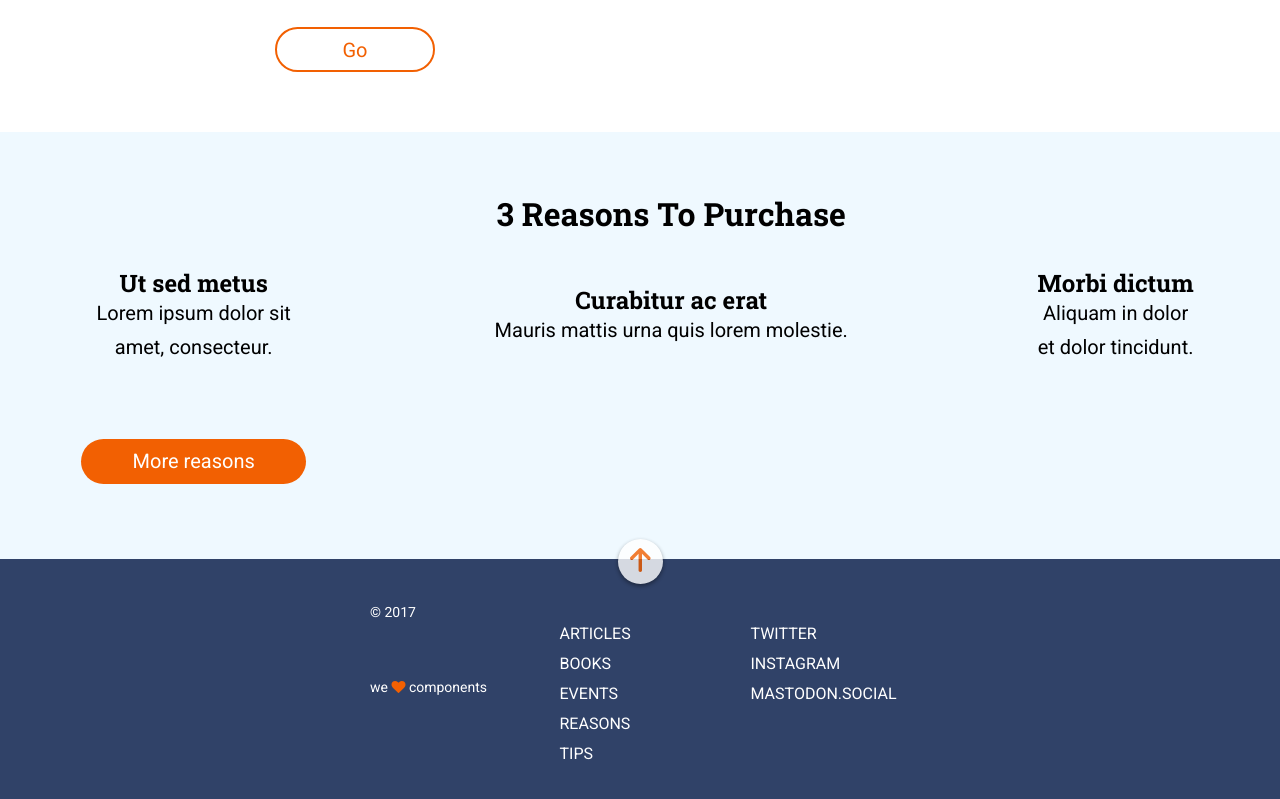
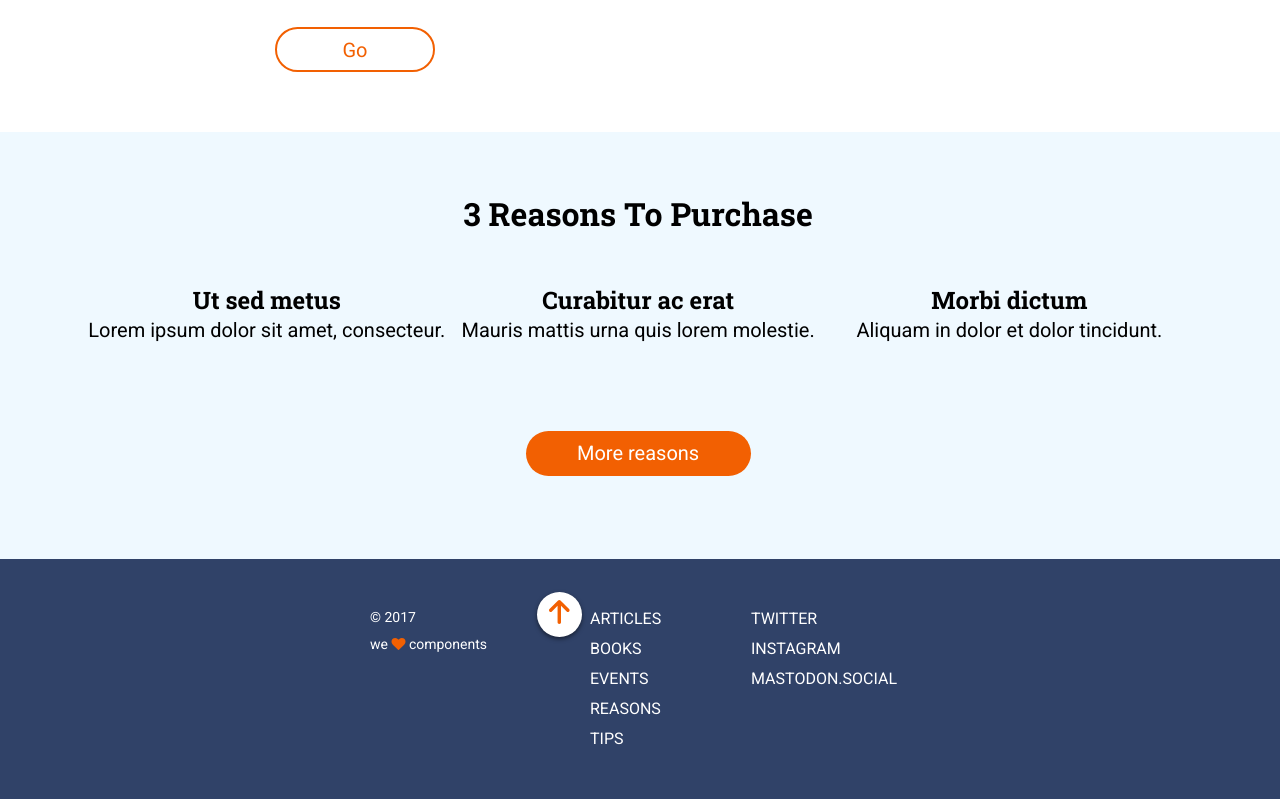
Before and after one commit to Martcacio/anonymous-proxy, a website: page public/index.html in a window 1280 px wide. Shown: the part 1058-1857 px from the top of the page. Drawn offline with Linux system fonts and the light colour scheme.

Commit message:
fix grid reasons & flexbox footer

```diff
--- a/public/index.html
+++ b/public/index.html
@@ -36,8 +36,8 @@
         <h2 class="tips__title">Looking through a window</h2>
 
         <p class="tips__description">Donec accumsan, nulla ut volutpat porttitor, quam odio tempus felis, at luctus ex diam nec lectus. Vivamus semper sodales rutrum.</p>
-        <a class="link__go" href="https://adalab.es/" target=_blank>
-            <button class="tips__button">Go</button></a>
+
+        <a class="tips__button" href="https://adalab.es/" target=_blank>Go</a>
     </section>
     <section class="reasons" id="anchor-reasons">
         <h2 class="reasons__title"> 3 reasons to purchase </h2>
@@ -61,8 +61,8 @@
             <p class="reasons__article3--description">
                 Aliquam in dolor et dolor tincidunt.</p>
         </article>
-        <a class="link__more-reasons" href="https://adalab.es/" target=_blank>
-            <button class="reasons__button">More reasons</button></a>
+        <a class="reasons__button" href="https://adalab.es/" target=_blank>
+        More reasons</a>
     </section>
 
 
@@ -102,8 +102,8 @@
             </a>
         </ul>
 
-        <small class="footer__copyright"> &copy; 2017 </small>
-        <small class="footer__small">we <i class="fa fa-heart"></i> components</small>
+        <small class="footer__copyright"><span class="footer__copyright--text"> &copy; 2017</span><span class="footer__copyright--text">
+        we <i class="fa fa-heart"></i> components</span></small>
     </footer>
 
 
--- a/src/scss/layout/_footer.scss
+++ b/src/scss/layout/_footer.scss
@@ -8,12 +8,10 @@
                 align-items: center;
                 justify-content: center;
                 @media all and (min-width: 768px) {
-                    display: grid;
                     height: 240px;
-                    grid-template-columns: 1fr 30px 1fr 30px 1fr;
-                    grid-template-rows: 30px 1fr;
                     padding: 45px 39px 45px 39px;
                     text-align: left;
+                    flex-direction: row;
                 }
                 @media all and (min-width: 1200px) {
                     padding: 45px 370px 45px 370px;
@@ -34,16 +32,12 @@
                     @keyframes move {
                         from {
                             top: -10px;
-                            opacity: 0;
                         }
                         to {
                             top: 10px;
-                            opacity: 1;
                         }
                     }
                     @media all and (min-width: 768px) {
-                        grid-row: span 1;
-                        grid-column: 3/4;
                         transform: translate(0px, -39px);
                     }
                     @media all and (min-width: 768px) {
@@ -56,8 +50,6 @@
                     @media all and (min-width: 768px) {
                         width: 210px;
                         margin-bottom: 0;
-                        grid-column: 3/4;
-                        grid-row: 2/4;
                     }
                     @media all and (min-width: 1200px) {
                         width: 161px;
@@ -69,39 +61,26 @@
                     @media all and (min-width: 768px) {
                         width: 210px;
                         margin-bottom: 60px;
-                        grid-column: 5/6;
-                        grid-row: 2/4;
                     }
                     @media all and (min-width: 1200px) {
                         width: 159px;
                     }
                 }
                 &__copyright {
-                    height: 30px;
-                    width: 77px;
                     font-family: var(--font-family-roboto);
                     color: var(--color-white);
                     font-size: 14px;
-                    grid-row: 1/2;
                     @media all and (min-width: 768px) {
                         width: 210px;
+                        order: -1;
+                        margin-bottom: 97px;
                     }
                     @media all and (min-width: 1200px) {
                         width: 159px;
                     }
-                }
-                &__small {
-                    height: 30px;
-                    width: 290px;
-                    font-family: var(--font-family-roboto);
-                    color: var(--color-white);
-                    font-size: 14px;
-                    grid-row: 2/3;
-                    @media all and (min-width: 768px) {
-                        width: 210px;
-                    }
-                    @media all and (min-width: 1200px) {
-                        width: 159px;
+                    &--text {
+                        display: block;
+                        line-height: 1.88;
                     }
                 }
             }
--- a/src/scss/layout/_reasons.scss
+++ b/src/scss/layout/_reasons.scss
@@ -1,17 +1,14 @@
             .reasons {
                 background-color: var(--color-reasons);
                 padding: 30px 15px 60px 15px;
-                display: flex;
-                flex-direction: column;
                 text-align: center;
-                align-items: center;
-                justify-content: center;
                 @media all and (min-width: 768px) {
                     padding: 30px 35.7px 60px 40px;
                     display: grid;
                     height: 397px;
                     grid-template-columns: 1fr 1fr 1fr;
                     grid-template-rows: 1fr 1fr 1fr;
+                    grid-template-areas: "reasons reasons reasons" "column1 column2 column3" "button button button";
                 }
                 @media all and (min-width: 1200px) {
                     padding: 60px 85px 60px 81.2px;
@@ -19,26 +16,21 @@
                 }
                 &__title {
                     height: 30px;
-                    width: 290px;
                     font-family: var(--font-family-slab);
                     font-size: 24px;
                     margin-bottom: 45px;
                     text-transform: capitalize;
-                    display: flex;
-                    justify-content: center;
-                    text-align: center;
                     @media all and (min-width: 768px) {
                         font-size: 26px;
-                        grid-column: 2/3;
+                        grid-area: reasons;
                     }
                     @media all and (min-width: 1200px) {
-                        width: 730px;
                         font-size: 32px;
                     }
                 }
                 &__article1 {
                     @media all and (min-width: 768px) {
-                        grid-column: 1/2;
+                        grid-area: column1;
                     }
                     &--title {
                         @include title();
@@ -49,7 +41,7 @@
                 }
                 &__article2 {
                     @media all and (min-width: 768px) {
-                        grid-column: 2/3;
+                        grid-area: column2;
                     }
                     &--title {
                         @include title();
@@ -60,7 +52,7 @@
                 }
                 &__article3 {
                     @media all and (min-width: 768px) {
-                        grid-column: 3/4;
+                        grid-area: column3;
                     }
                     &--title {
                         @include title();
@@ -79,6 +71,10 @@
                     font-family: var(--font-family-roboto);
                     font-size: 20px;
                     transition: color ease 1s;
+                    text-decoration: none;
+                    display: flex;
+                    justify-content: center;
+                    align-items: center;
                     &:hover {
                         color: var(--color-buttons-orange);
                         background-color: var(--color-reasons);
@@ -86,8 +82,8 @@
                     }
                     @media all and (min-width: 768px) {
                         width: 210px;
-                        grid-column: 2/3;
-                        grid-row: 3/4;
+                        grid-area: button;
+                        margin: auto;
                     }
                     @media all and (min-width: 1200px) {
                         width: 225px;
--- a/src/scss/layout/_tips.scss
+++ b/src/scss/layout/_tips.scss
@@ -50,6 +50,10 @@
             color: var(--color-buttons-orange);
             font-family: var(--font-family-roboto);
             font-size: 20px;
+            display: flex;
+            justify-content: center;
+            align-items: center;
+            text-decoration: none;
             transition: color ease 1s;
             &:hover {
                 color: var(--color-white);
```
Also changed, not shown: src/html/partials/footer.html (+2 -2 lines), src/html/partials/reasons.html (+2 -2 lines), src/html/partials/tips.html (+2 -2 lines), public/assets/css/main.css, 1 other file.
